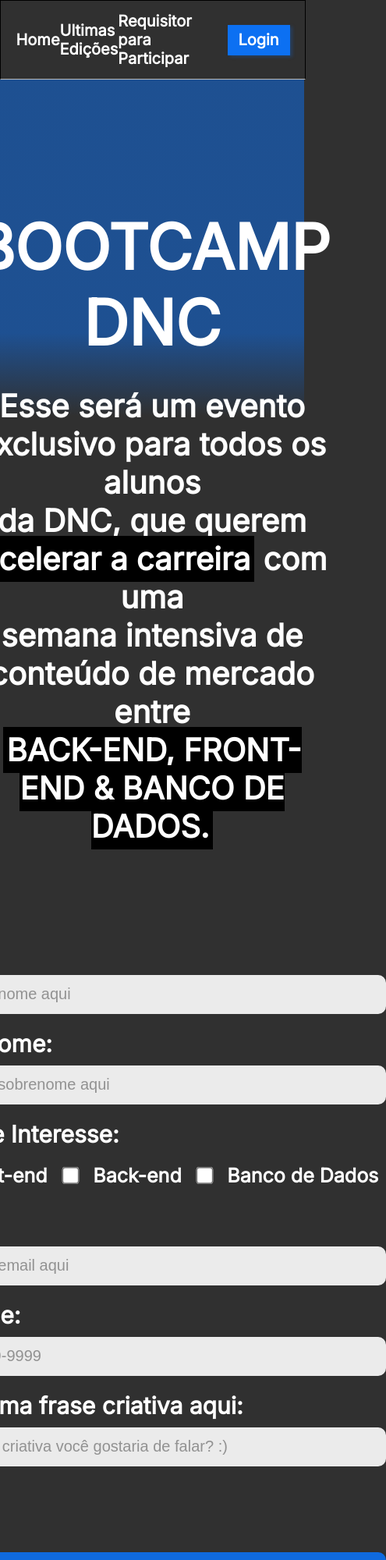
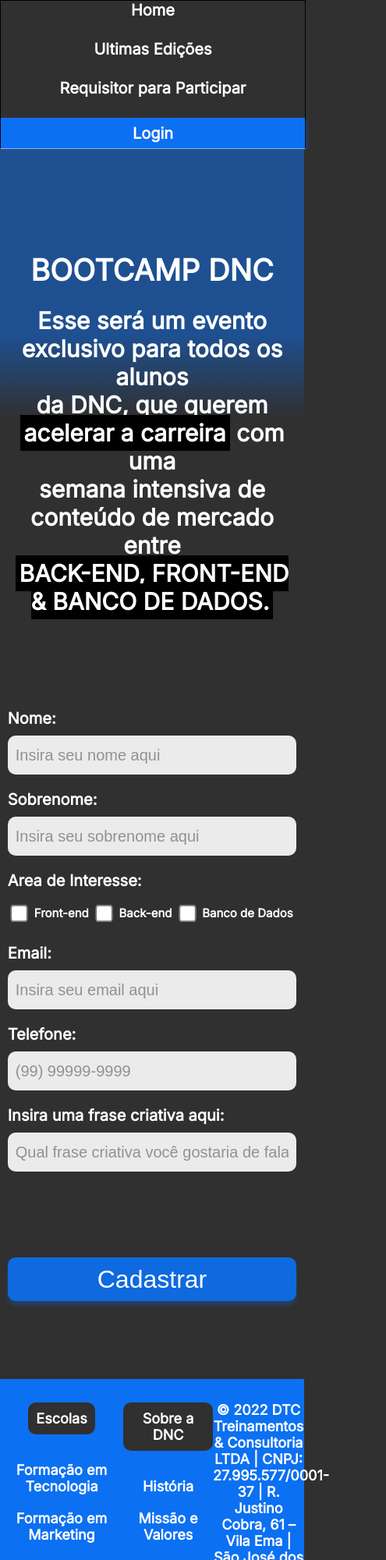
Before and after one commit to caiomarquesaraujo/bootcamp-dnc, a plain HTML site: page index.html in a window 390 px wide. Shown: the top 2000 px of the page at 78% size, 495 px wide, since content can reach past the window. Drawn offline with Linux system fonts and the light colour scheme.

Commit message:
Adicionando midia query para mobile

```diff
--- a/index.html
+++ b/index.html
@@ -73,5 +73,59 @@
         </form>
     </section>
 
+    <footer>
+        <div class="line1">
+            <nav>
+                <h5>Escolas</h5>
+                <ul>
+                    <li>
+                        <a href="">Formação em Tecnologia</a>
+                    </li>
+                    <li>
+                        <a href="">Formação em Marketing</a>
+                    </li>
+                    <li>
+                        <a href="">Formação em Dados</a>
+                    </li>
+                    <li>
+                        <a href="">Formação em Projetos</a>
+                    </li>
+                    <li>
+                        <a href="">Formação em Produtos</a>
+                    </li>
+                </ul>
+
+            </nav>
+            <nav>
+                <h5>Sobre a DNC</h5>
+
+                <ul>
+                    <li>
+                        <a href="">História</a>
+                    </li>
+                    <li>
+                        <a href="">Missão e Valores</a>
+                    </li>
+                    <li>
+                        <a href="">Trabalhe Conosco</a>
+                    </li>
+                    <li>
+                        <a href="">Conteúdo Gratuito</a>
+                    </li>
+                </ul>
+
+            </nav>
+            <div class="address">
+                © 2022 DTC Treinamentos & Consultoria LTDA | CNPJ: 27.995.577/0001-37 | R. Justino Cobra, 61 – Vila Ema | São José dos Campos – SP | CEP 12243-030
+
+            </div>
+        </div>
+        <div class="line2">
+            <a href=""> Termos de Uso</a>
+            <a href="">Política de Privacidade</a>
+        </div>
+
+    </footer>
+
 </body>
 </html>
--- a/style.css
+++ b/style.css
@@ -171,3 +171,148 @@
             margin-top: 100px;
             cursor: pointer;
         }
+
+        footer {
+            width: 100%;
+            background-color: var(--azul-dnc);
+        }
+
+        footer .line1 {
+            display: flex;
+            justify-content: space-around;
+            align-items: center;
+        }
+
+        footer ul{
+            list-style: none;
+            margin: 0px;
+            padding: 0px;
+            font-size: 25px;
+
+        }
+
+        footer nav {
+            display: flex;
+            flex-direction: column;
+            align-items: center;
+
+            height: 330px;
+
+        }
+
+        footer h5 {
+            text-align: center;
+            font-weight: 800;
+            color: white;
+            font-size: 18px;
+            font-family: var(--fonte-padrao);
+
+            background-color: var(--preto-dnc);
+            border-radius: 10px;
+
+            padding: 10px 10px 10px 10px;
+
+            margin-bottom: 15px;
+
+        }
+
+        footer ul li {
+            text-align: center;
+            font-weight: 600;
+            font-size: 18px;
+            font-family: var(--fonte-padrao);
+
+            margin: 20px 0px 20px 0px;
+        }
+
+        footer ul li a {
+            color: white;
+            text-decoration: none;
+        }
+
+        footer ul li a:hover{
+            color: var(--cinza-hover);
+        }
+
+        footer .address {
+            font-weight: 600;
+            font-size: 18px;
+            font-family: var(--fonte-padrao);
+            color: white;
+            width: 30%;
+            text-align: center;
+
+        }
+
+        footer .line2 {
+            display: flex;
+            justify-content: center;
+            margin: 0px;
+            height: 35px;
+            padding: 10px 10px 10px 10px;
+        }
+
+        footer .line2 a {
+            font-family: var(--fonte-padrao);
+            font-size: 18px;
+            color: white;
+            text-decoration: none;
+            font-weight: 600;
+            padding: 5px;
+        }
+
+        footer .line2 a:first-child {
+            border-right: 3px solid white;
+        }
+
+        footer .line2 a:hover {
+            color: var(--cinza-hover);
+        }
+
+
+@media only screen and (max-width: 600px){
+
+    #principal {
+        display: flex;
+        flex-direction: column;
+        height: auto;
+    }
+
+    #menu{
+        flex-direction: column;
+        width: 100%;
+        margin: 0px;
+
+    }
+
+    #menu a{
+        height: 50px;
+        align-items: center;
+    }
+
+    #principal button{
+        width: 100%;
+        margin: 0px;
+
+    }
+
+    section h1{
+        font-size: 38px;
+    }
+
+    section h2{
+        font-size: 30px;
+        padding-right: 15px;
+        padding-left: 15px;
+    }
+
+    form{
+        width: 95%;
+        font-size: 20px;
+    }
+
+    .checkbox-items label{
+        font-size: 15px;
+    }
+
+}
```
